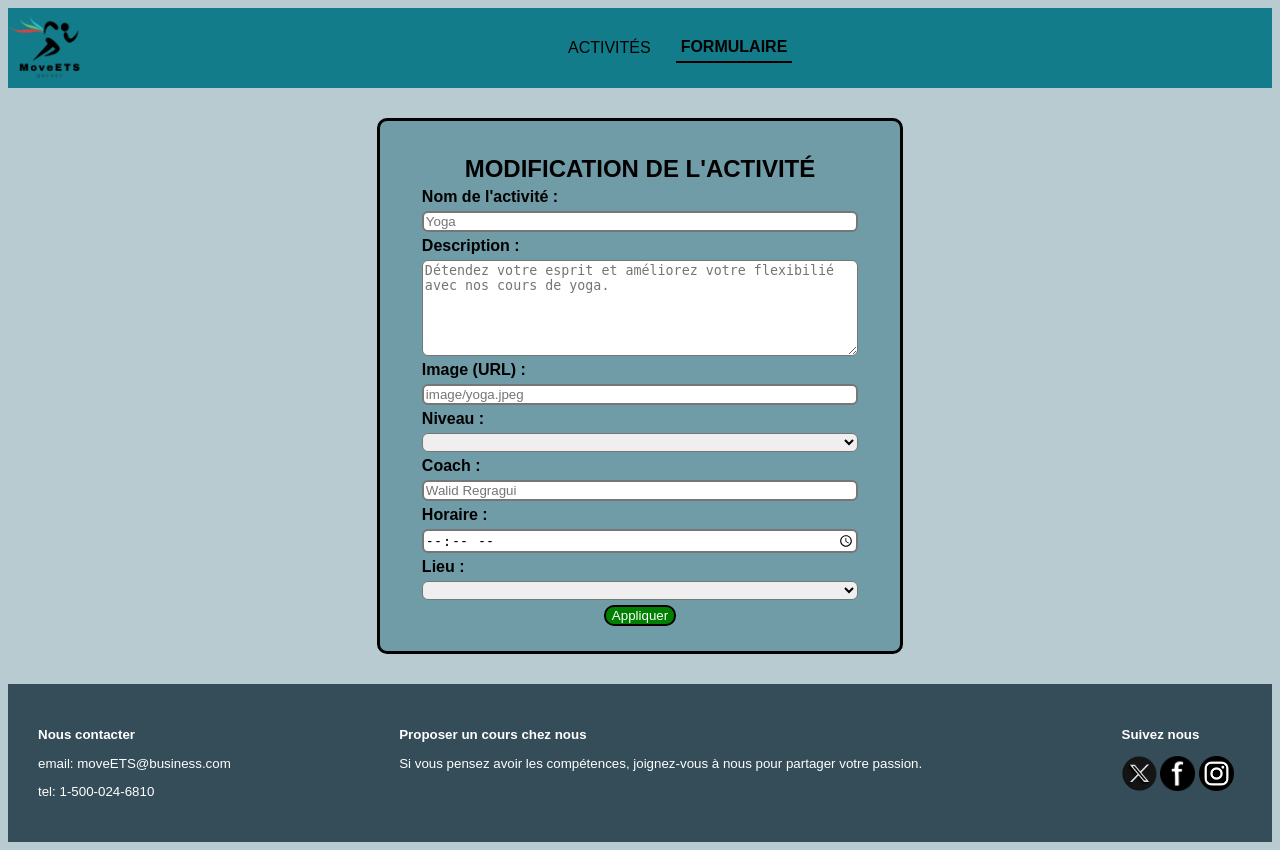
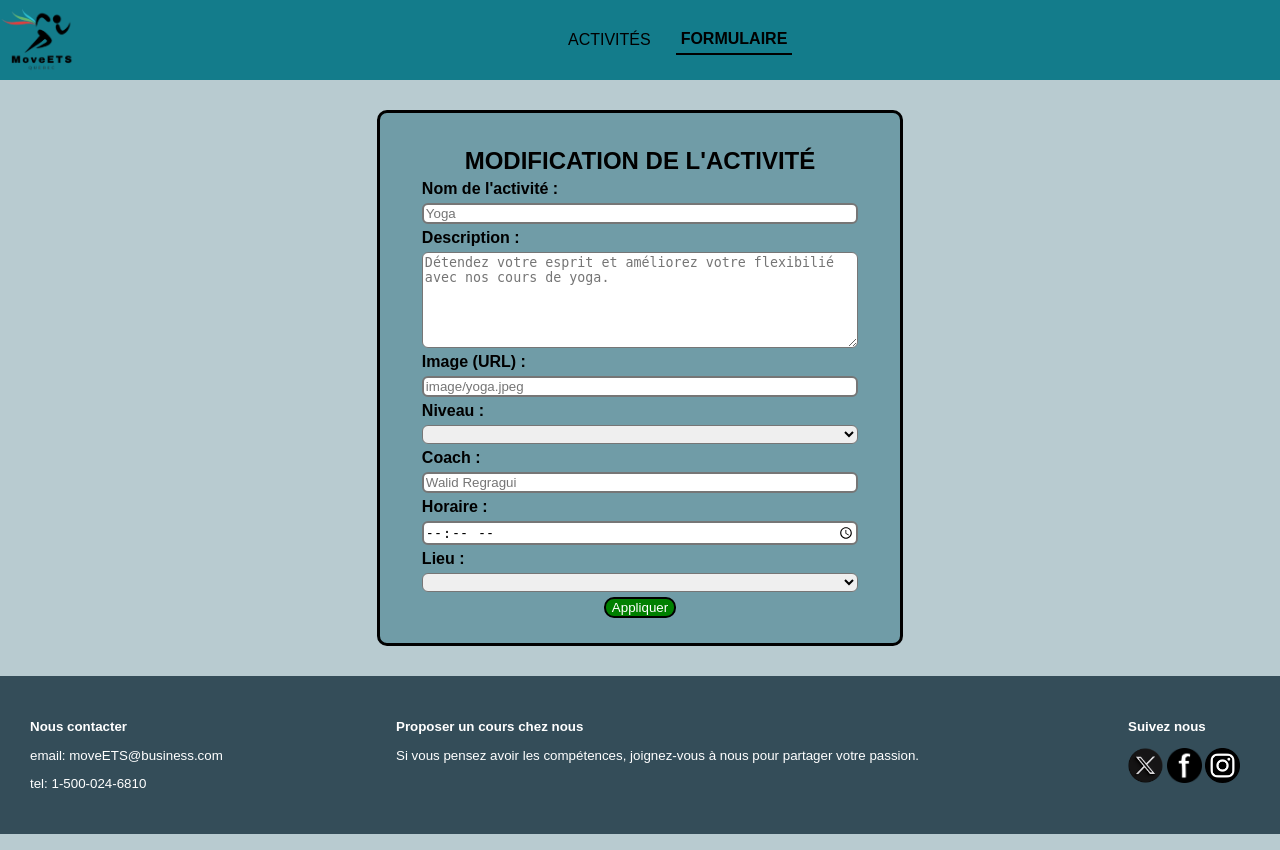
Before and after one commit to YassineKA52/GR03-YASSINE-KADIRI-YASSINE-ISTADAD, a PHP site: page /Html/PageFormulaire.html in a window 1280 px wide. Run offline with PHP 8.4, Linux system fonts and the light colour scheme.

Commit message:
Update styleFormulaire.css

```diff
--- a/styleFormulaire.css
+++ b/styleFormulaire.css
@@ -152,3 +152,10 @@
 #boite3 {
     width: 10%;
 }
+html, body {
+    margin: 0;
+    padding: 0;
+    width: 100%;
+    height: 100%;
+    box-sizing: border-box;
+}
```
